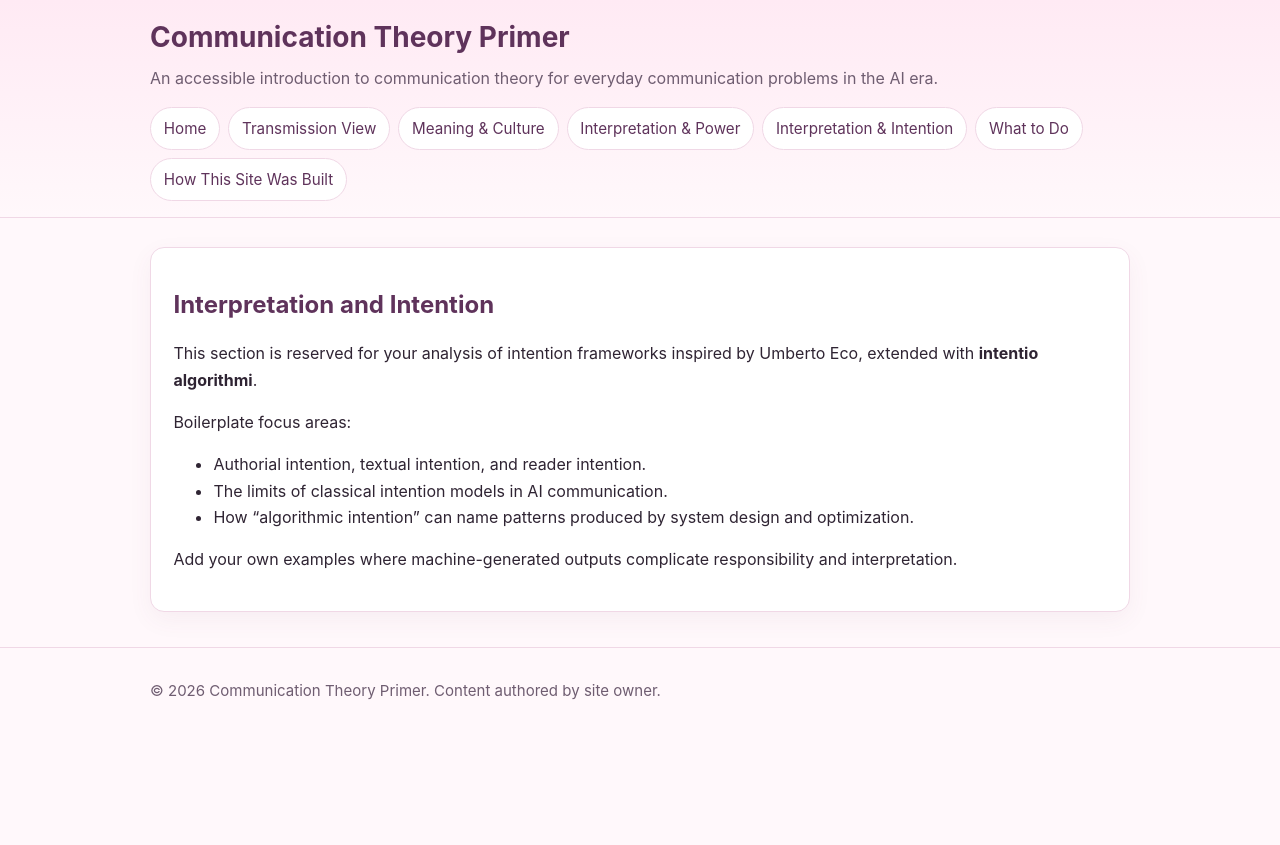
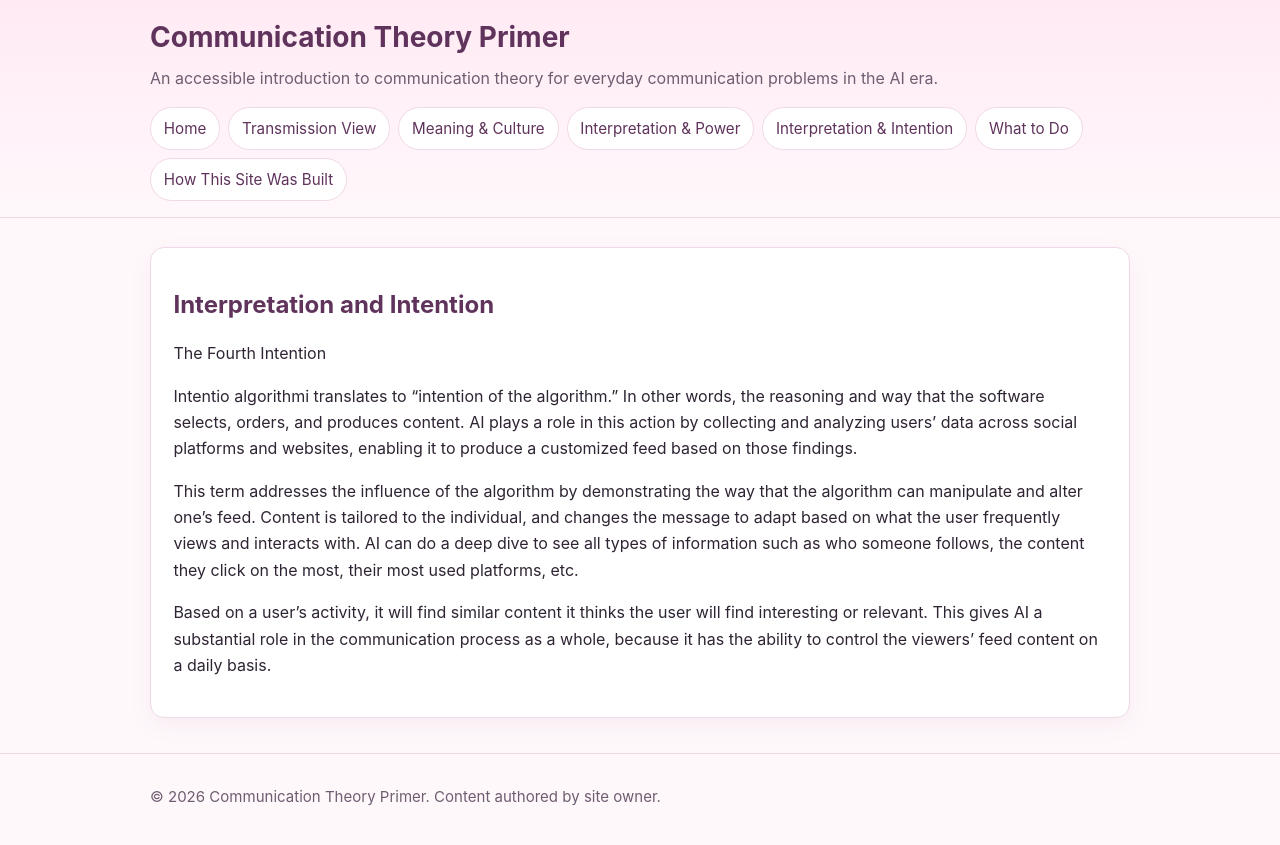
Before and after one commit to abbyfriedman1/comm-primer, a Jekyll site: the page built from pages/interpretation-and-intention.md, in a window 1280 px wide. Shown: the top 845 px of the page. Built offline with Jekyll 4.4.1, drawn with Linux system fonts in a browser that asks for light colours.

Commit message:
Revise interpretation of intention frameworks with AI insights
Updated the section on intention frameworks to include a discussion on 'intentio algorithmi' and its influence on content customization by algorithms. Added insights on how AI affects user feeds based on activity.

```diff
--- a/pages/interpretation-and-intention.md
+++ b/pages/interpretation-and-intention.md
@@ -4,12 +4,10 @@ title: Interpretation and Intention
 permalink: /pages/interpretation-and-intention.html
 ---
 
-This section is reserved for your analysis of intention frameworks inspired by Umberto Eco, extended with **intentio algorithmi**.
+The Fourth Intention
 
-Boilerplate focus areas:
+Intentio algorithmi translates to “intention of the algorithm.” In other words, the reasoning and way that the software selects, orders, and produces content. AI plays a role in this action by collecting and analyzing users’ data across social platforms and websites, enabling it to produce a customized feed based on those findings.
 
-- Authorial intention, textual intention, and reader intention.
-- The limits of classical intention models in AI communication.
-- How "algorithmic intention" can name patterns produced by system design and optimization.
+This term addresses the influence of the algorithm by demonstrating the way that the algorithm can manipulate and alter one’s feed. Content is tailored to the individual, and changes the message to adapt based on what the user frequently  views and interacts with. AI can do a deep dive to see all types of information such as who someone follows, the content they click on the most, their most used platforms, etc.
 
-Add your own examples where machine-generated outputs complicate responsibility and interpretation.
+Based on a user's activity, it will find similar content it thinks the user will find interesting or relevant. This gives AI a substantial role in the communication process as a whole, because it has the ability to control the viewers' feed content on a daily basis.
```
